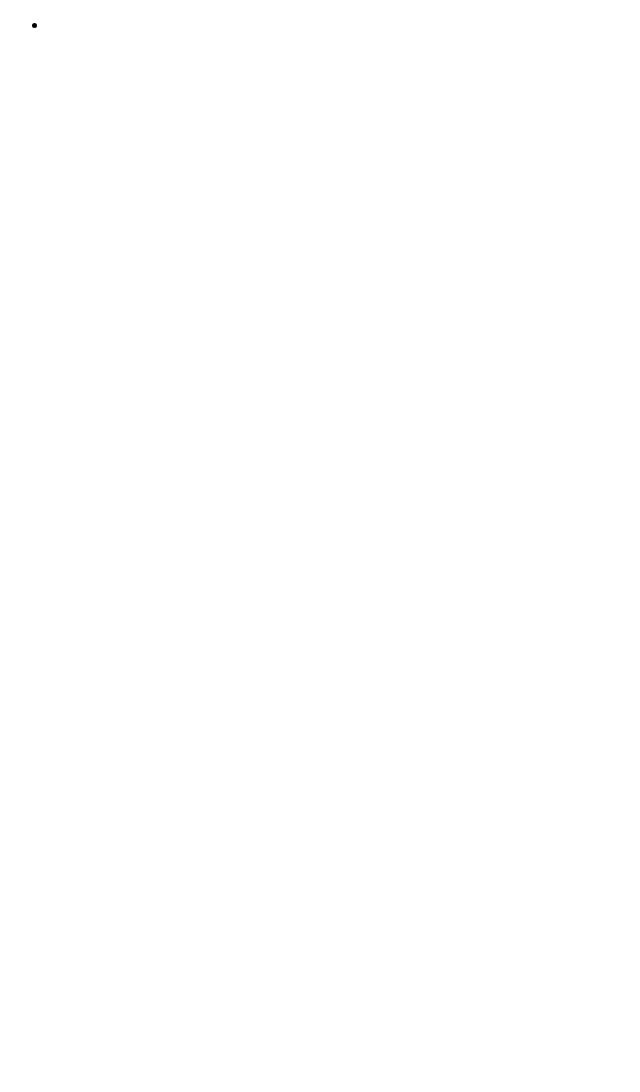
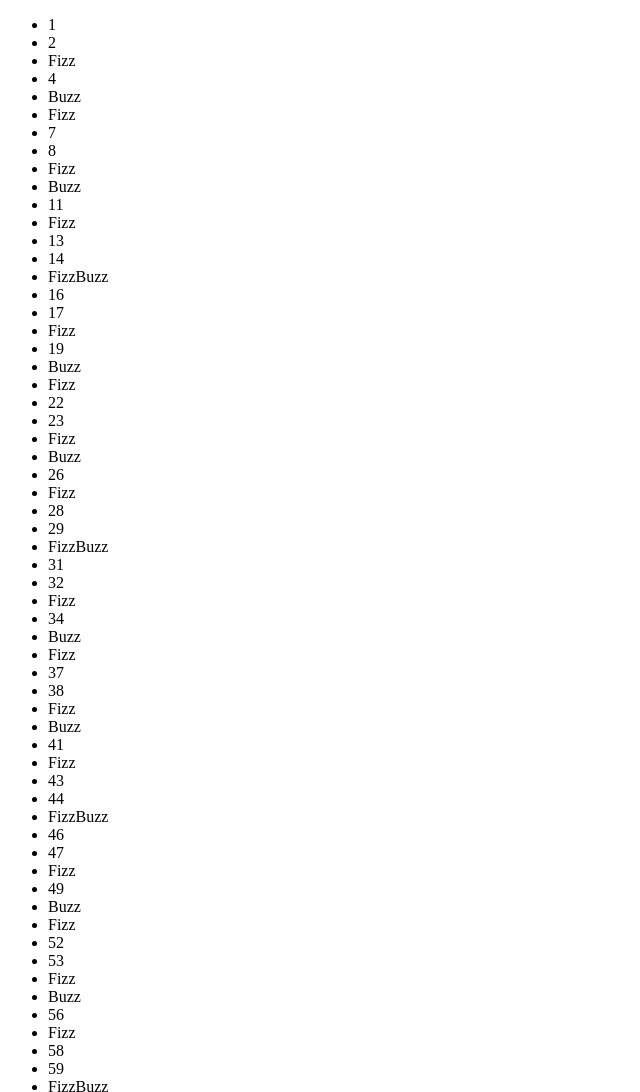
Before and after one commit to Davide-Roberti/js-fizzbuzz, a plain HTML site: page index.html in a window 1280 px wide. Shown: the top 1092 px of the page, without its empty margins (0-640 px from the left). Before the commit the page ends 800 px from the top, so only its background shows below. Drawn offline with Linux system fonts and the light colour scheme.

Commit message:
Fine con stampa in html

```diff
--- a/index.html
+++ b/index.html
@@ -6,8 +6,7 @@
     </head>
     <body>
         <div>
-            <ul>
-                <li id=""></li>
+            <ul id="elemento">
             </ul>
         </div>
         <script src="js/master.js" charset="utf-8"></script>
--- a/js/master.js
+++ b/js/master.js
@@ -8,12 +8,16 @@ for (var i = 1; i < 101; i++) {
     restoTre = i % 3;
     restoCinque = i % 5;
     if (restoTre == 0 && restoCinque == 0) {
+        document.getElementById('elemento').innerHTML += '<li>FizzBuzz</li>';
         console.log('FizzBuzz');
     } else if (restoTre == 0) {
         console.log('Fizz');
+        document.getElementById('elemento').innerHTML += '<li>Fizz</li>';
     } else if (restoCinque == 0){
         console.log('Buzz');
+        document.getElementById('elemento').innerHTML += '<li>Buzz</li>';
     } else {
         console.log(i);
+        document.getElementById('elemento').innerHTML += '<li>' + i + '</li>';
     }
 }
```
